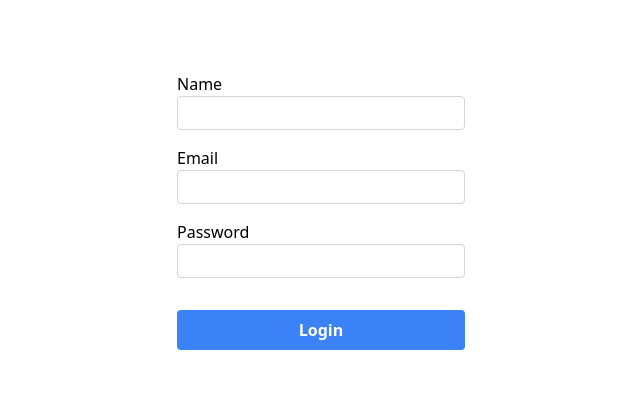
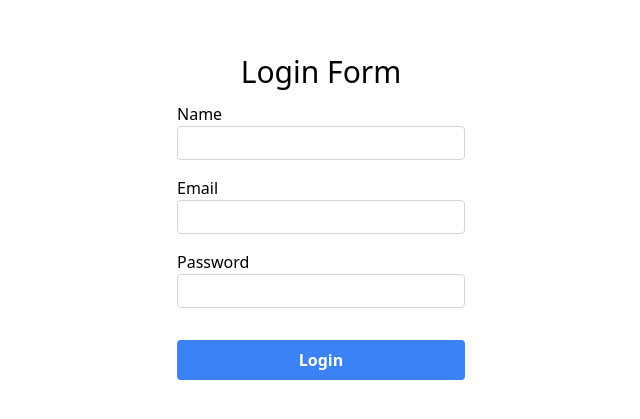
Before and after one commit to eobcre/react-hook-form, a React (Vite) app: page / in a window 1280 px wide. Shown: the part 189-608 px from the top of the page, without its empty margins (319-959 px from the left). Built offline with nearby package versions, Linux system fonts and the light colour scheme.

Commit message:
created title

```diff
--- a/src/App.jsx
+++ b/src/App.jsx
@@ -11,8 +11,10 @@ const App = () => {
     console.log(data);
   };
   return (
-    <div className='h-screen flex flex-col justify-center items-center'>
+    <div className='h-screen flex justify-center items-center'>
       <form onSubmit={handleSubmit(onSubmit)}>
+        <p className='text-3xl flex justify-center p-3'>Login Form</p>
+
         <label htmlFor='name'>Name</label>
         <input
           type='text'
```
